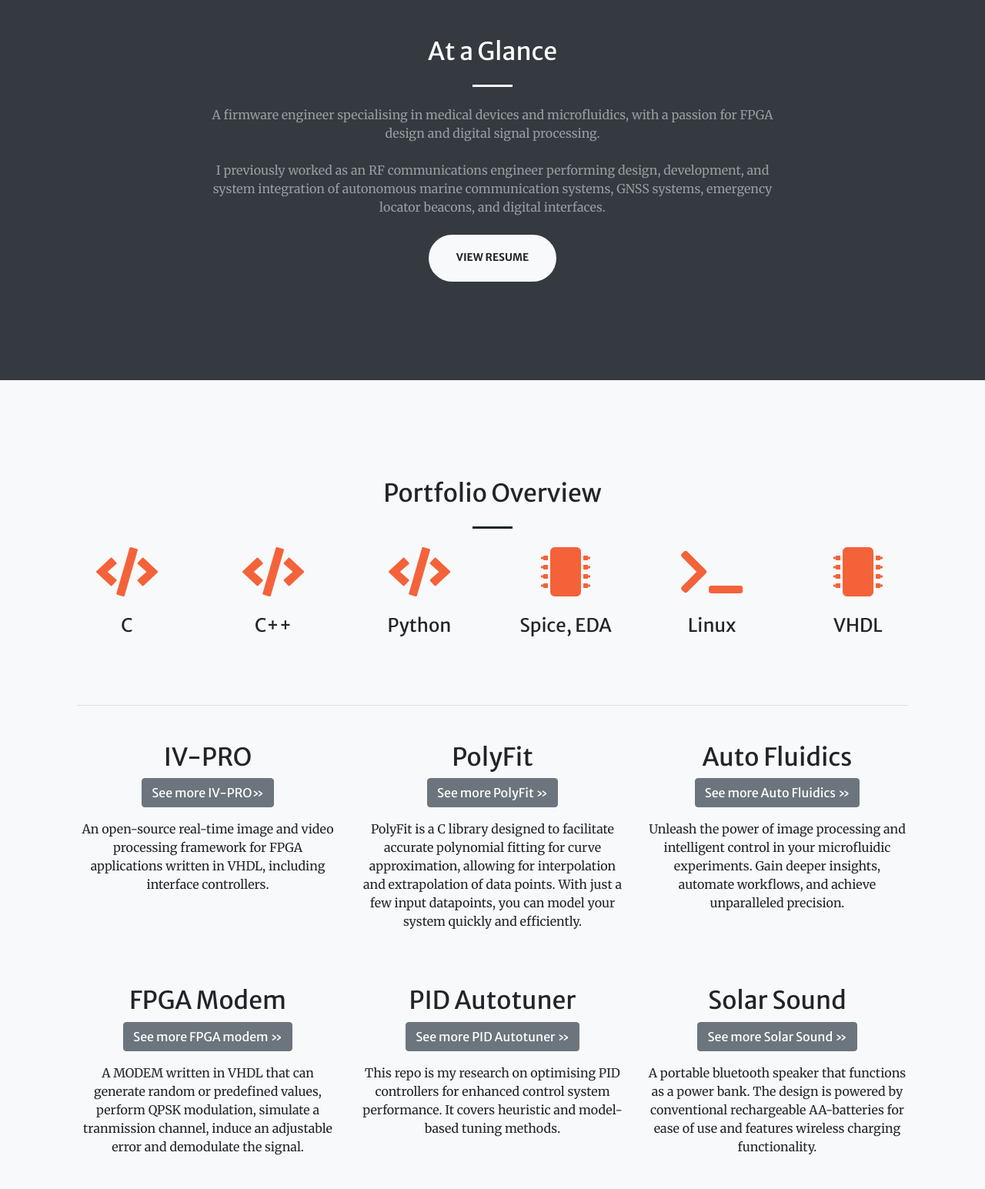
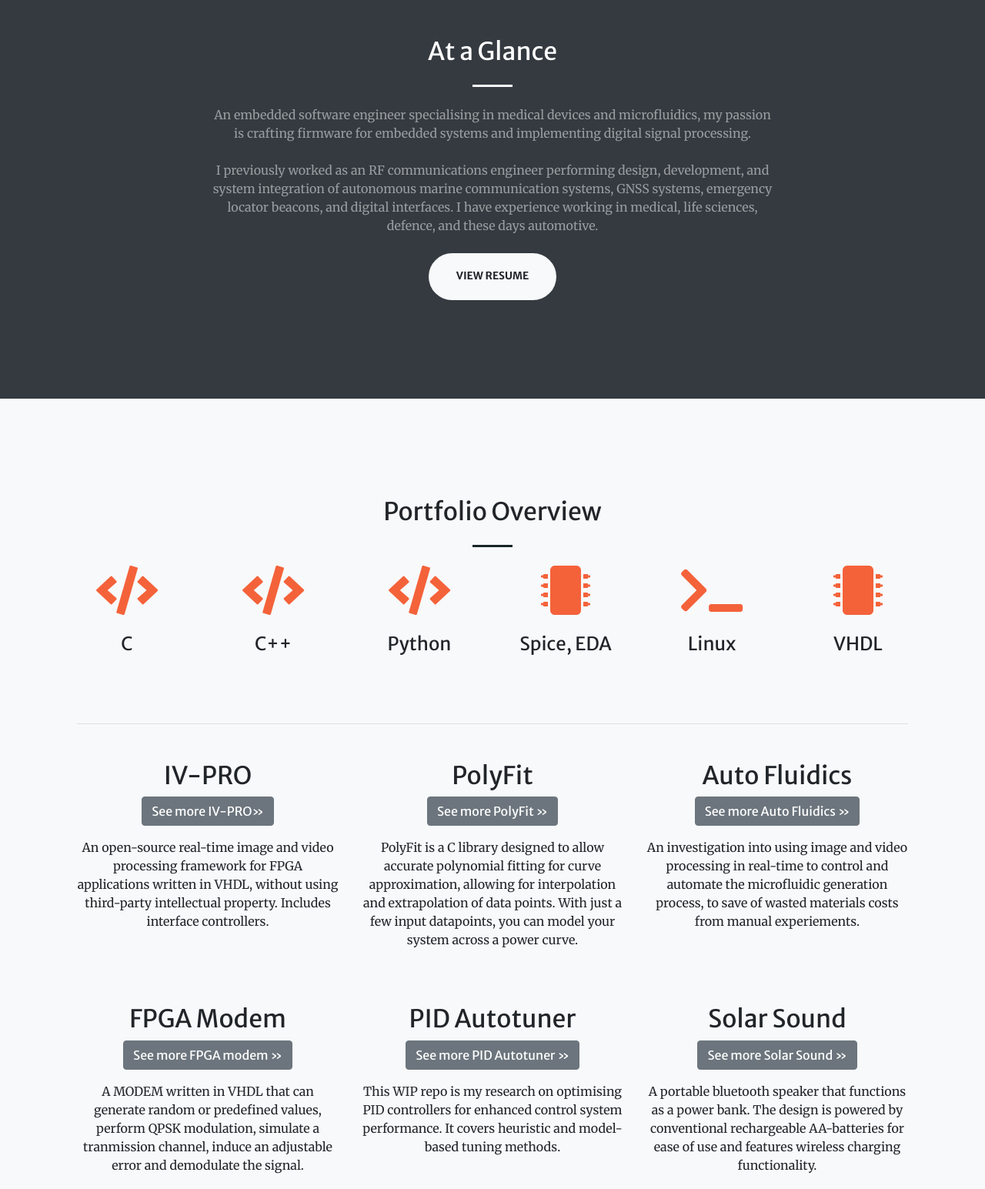
Before and after one commit to FinOrr/finorr.github.io, a website with bundled scripts: page index.html in a window 1280 px wide. Shown: the part 880-2425 px from the top of the page at 77% size. Built offline with nearby package versions, Linux system fonts and the light colour scheme.

Commit message:
Update index.html

```diff
--- a/index.html
+++ b/index.html
@@ -87,16 +87,15 @@
                 <div class="col-lg-8 text-center">
                     <h2 class="text-white mt-0">At a Glance</h2>
                     <hr class="divider light my-4">
-                    <p class="text-white-50 mb-4">A firmware engineer specialising in medical devices and microfluidics,
-                        with a passion for
-                        FPGA design and digital signal processing.</p>
+                    <p class="text-white-50 mb-4">An embedded software engineer specialising in medical devices and microfluidics,
+                        my passion is crafting firmware for embedded systems and implementing digital signal processing.</p>
                     <p class="text-white-50 mb-4">
                         I previously worked as an RF communications engineer performing design, development, and system
                         integration of autonomous marine communication systems, GNSS systems, emergency locator beacons,
-                        and digital interfaces.</p>
-
+                        and digital interfaces. I have experience working in medical, life sciences, defence, and these days automotive.
+                    </p>
                     <a class="btn btn-light btn-xl"
-                        href="https://drive.google.com/file/d/1Cm2cEN3VLWmk5rwUdJv7eAsASSQX0i-Y/view?usp=sharing"
+                        href="https://drive.google.com/file/d/1A0td4UbAHZ0Fo_SwB3luiqIWS7HyqMCq/view"
                         target="_blank">View resume</a>
                 </div>
             </div>
@@ -143,24 +142,24 @@
                         <p><a class="btn btn-secondary" href="https://github.com/FinOrr/IVPRO" target="_blank"
                                 role="button">See more IV-PRO&raquo;</a></p>
                         <p>An open-source real-time image and video processing framework for FPGA applications written
-                            in VHDL, including interface controllers.</p>
+                            in VHDL, without using third-party intellectual property. Includes interface controllers.</p>
 
                     </div>
                     <div class="col-lg-4 col-md-6 col-sm-12 portfolio-item text-center">
                         <h2>PolyFit</h2>
                         <p><a class="btn btn-secondary" href="https://github.com/FinOrr/polyfit" target="_blank"
                                 role="button">See more PolyFit &raquo;</a></p>
-                        <p>PolyFit is a C library designed to facilitate accurate polynomial fitting for curve
+                        <p>PolyFit is a C library designed to allow accurate polynomial fitting for curve
                             approximation, allowing for interpolation and extrapolation of data points.
-                            With just a few input datapoints, you can model your system quickly and efficiently.
+                            With just a few input datapoints, you can model your system across a power curve.
                         </p>
                     </div>
                     <div class="col-lg-4 col-md-6 col-sm-12 portfolio-item text-center">
                         <h2>Auto Fluidics</h2>
                         <p><a class="btn btn-secondary" href="https://github.com/FinOrr/auto-fluidics" target="_blank"
                                 role="button">See more Auto Fluidics &raquo;</a></p>
-                        <p>Unleash the power of image processing and intelligent control in your microfluidic
-                            experiments. Gain deeper insights, automate workflows, and achieve unparalleled precision.
+                        <p>An investigation into using image and video processing in real-time to control and automate the
+                            microfluidic generation process, to save of wasted materials costs from manual experiements.
                         </p>
                     </div>
                 </div>
@@ -178,8 +177,7 @@
                         <h2>PID Autotuner</h2>
                         <p><a class="btn btn-secondary" href="https://github.com/FinOrr/pid-autotuner" target="_blank"
                                 role="button">See more PID Autotuner &raquo;</a></p>
-                        <p>This repo is my research on optimising PID controllers for enhanced control system
-                            performance.
+                        <p>This WIP repo is my research on optimising PID controllers for enhanced control system performance.
                             It covers heuristic and model-based tuning methods.</p>
                     </div>
                     <div class="col-md-4 text-center">
```
